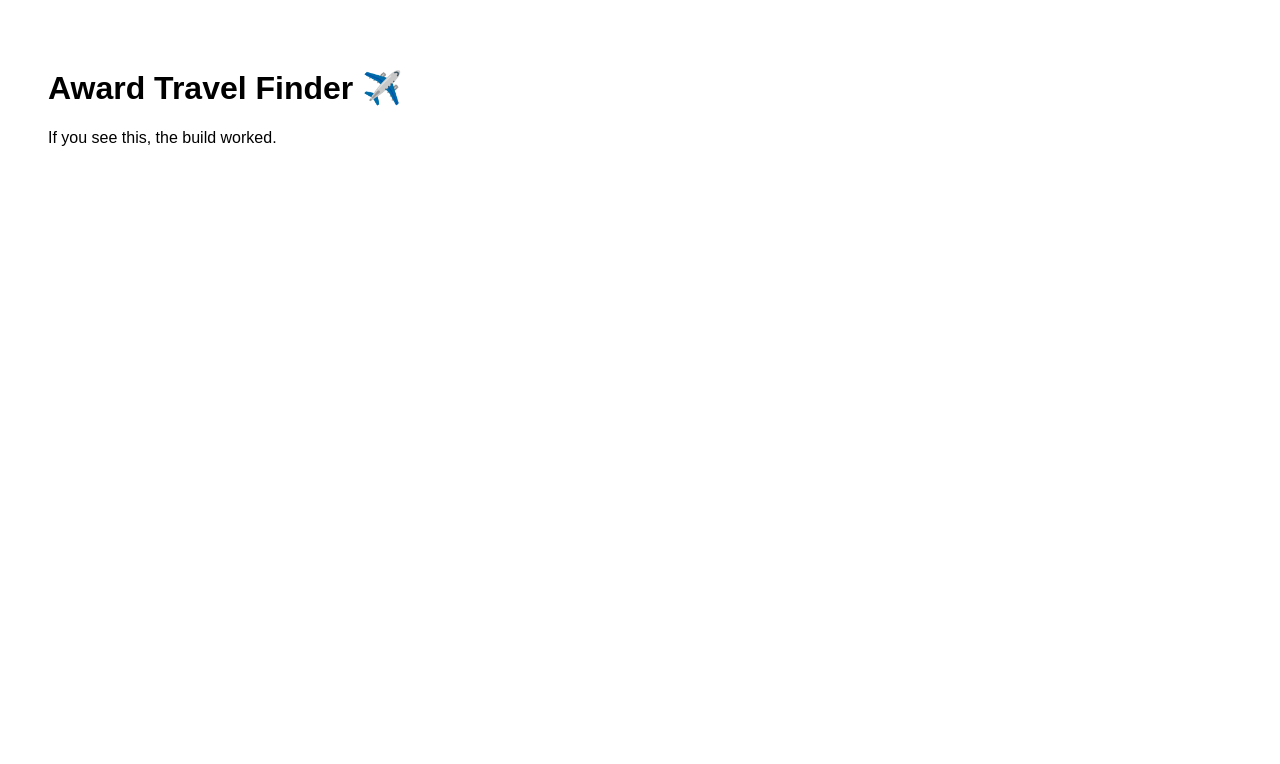
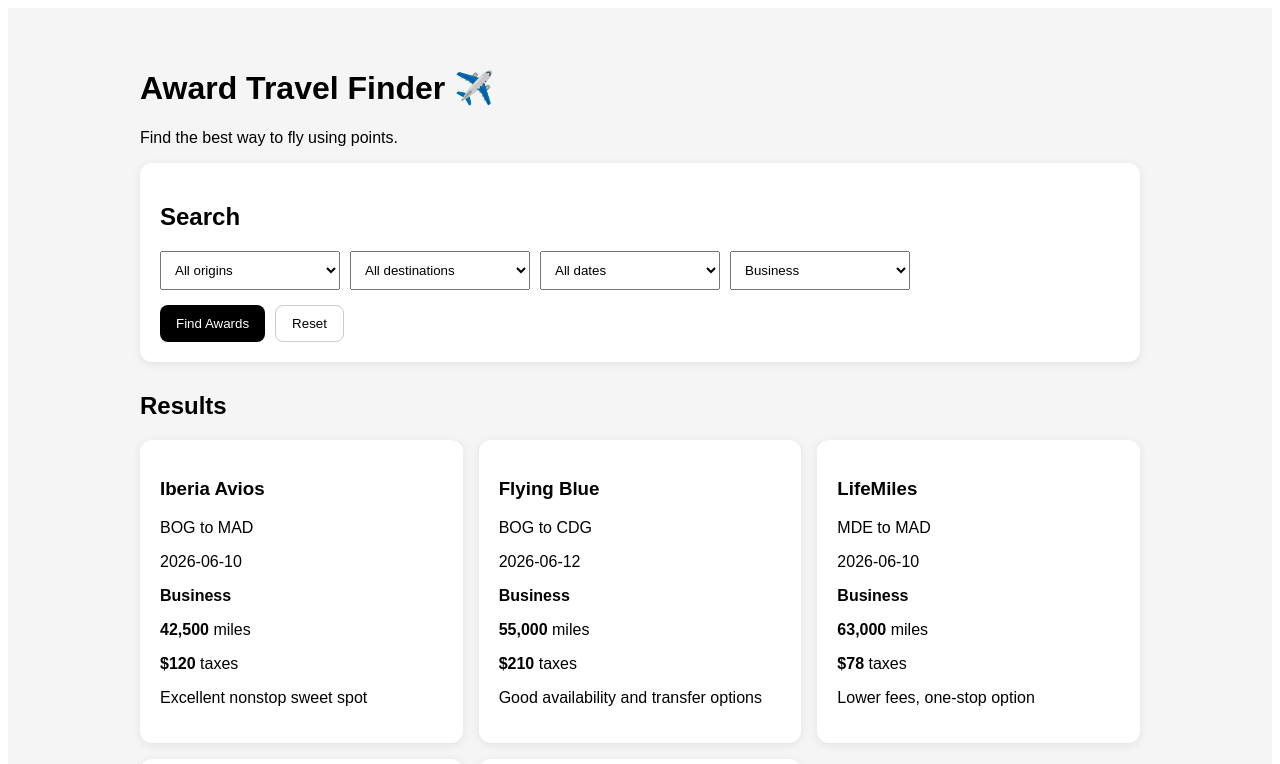
Before and after one commit to mattdemopoulos-ai/award-travel-finder, a Next.js app: page / in a window 1280 px wide. Shown: the top 764 px of the page. Built offline with nearby package versions, Linux system fonts and the light colour scheme.

Commit message:
Implement award travel search functionality
Added a search feature for award travel options with filtering based on origin, destination, date, and cabin class. Included a reset function to clear filters.

```diff
--- a/pages/index.js
+++ b/pages/index.js
@@ -1,8 +1,244 @@
+import { useState } from "react";
+
+const allResults = [
+  {
+    program: "Iberia Avios",
+    origin: "BOG",
+    destination: "MAD",
+    date: "2026-06-10",
+    cabin: "Business",
+    miles: 42500,
+    taxes: 120,
+    notes: "Excellent nonstop sweet spot"
+  },
+  {
+    program: "Flying Blue",
+    origin: "BOG",
+    destination: "CDG",
+    date: "2026-06-12",
+    cabin: "Business",
+    miles: 55000,
+    taxes: 210,
+    notes: "Good availability and transfer options"
+  },
+  {
+    program: "LifeMiles",
+    origin: "MDE",
+    destination: "MAD",
+    date: "2026-06-10",
+    cabin: "Business",
+    miles: 63000,
+    taxes: 78,
+    notes: "Lower fees, one-stop option"
+  },
+  {
+    program: "Flying Blue",
+    origin: "MDE",
+    destination: "AMS",
+    date: "2026-06-15",
+    cabin: "Business",
+    miles: 59000,
+    taxes: 195,
+    notes: "Strong Europe option from Medellin"
+  },
+  {
+    program: "Iberia Avios",
+    origin: "MDE",
+    destination: "MAD",
+    date: "2026-06-10",
+    cabin: "Economy",
+    miles: 25500,
+    taxes: 95,
+    notes: "Economy fallback option"
+  }
+];
+
 export default function Home() {
+  const [origin, setOrigin] = useState("ALL");
+  const [destination, setDestination] = useState("ALL");
+  const [date, setDate] = useState("ALL");
+  const [cabin, setCabin] = useState("Business");
+  const [results, setResults] = useState(allResults);
+
+  function handleSearch() {
+    const filtered = allResults.filter((result) => {
+      const originMatch = origin === "ALL" || result.origin === origin;
+      const destinationMatch =
+        destination === "ALL" || result.destination === destination;
+      const dateMatch = date === "ALL" || result.date === date;
+      const cabinMatch = cabin === "ALL" || result.cabin === cabin;
+
+      return originMatch && destinationMatch && dateMatch && cabinMatch;
+    });
+
+    setResults(filtered);
+  }
+
+  function handleReset() {
+    setOrigin("ALL");
+    setDestination("ALL");
+    setDate("ALL");
+    setCabin("Business");
+    setResults(allResults);
+  }
+
   return (
-    <div style={{ padding: 40, fontFamily: "Arial, sans-serif" }}>
-      <h1>Award Travel Finder ✈️</h1>
-      <p>If you see this, the build worked.</p>
+    <div
+      style={{
+        fontFamily: "Arial, sans-serif",
+        padding: "40px",
+        backgroundColor: "#f5f5f5",
+        minHeight: "100vh"
+      }}
+    >
+      <div style={{ maxWidth: "1000px", margin: "0 auto" }}>
+        <h1>Award Travel Finder ✈️</h1>
+        <p>Find the best way to fly using points.</p>
+
+        <div
+          style={{
+            backgroundColor: "white",
+            padding: "20px",
+            borderRadius: "12px",
+            marginBottom: "30px",
+            boxShadow: "0 2px 10px rgba(0,0,0,0.08)"
+          }}
+        >
+          <h2>Search</h2>
+
+          <div
+            style={{
+              display: "flex",
+              gap: "10px",
+              flexWrap: "wrap",
+              marginBottom: "15px"
+            }}
+          >
+            <select
+              value={origin}
+              onChange={(e) => setOrigin(e.target.value)}
+              style={{ padding: "10px", minWidth: "180px" }}
+            >
+              <option value="ALL">All origins</option>
+              <option value="MDE">MDE</option>
+              <option value="BOG">BOG</option>
+            </select>
+
+            <select
+              value={destination}
+              onChange={(e) => setDestination(e.target.value)}
+              style={{ padding: "10px", minWidth: "180px" }}
+            >
+              <option value="ALL">All destinations</option>
+              <option value="MAD">MAD</option>
+              <option value="CDG">CDG</option>
+              <option value="AMS">AMS</option>
+            </select>
+
+            <select
+              value={date}
+              onChange={(e) => setDate(e.target.value)}
+              style={{ padding: "10px", minWidth: "180px" }}
+            >
+              <option value="ALL">All dates</option>
+              <option value="2026-06-10">2026-06-10</option>
+              <option value="2026-06-12">2026-06-12</option>
+              <option value="2026-06-15">2026-06-15</option>
+            </select>
+
+            <select
+              value={cabin}
+              onChange={(e) => setCabin(e.target.value)}
+              style={{ padding: "10px", minWidth: "180px" }}
+            >
+              <option value="Business">Business</option>
+              <option value="Economy">Economy</option>
+              <option value="ALL">All cabins</option>
+            </select>
+          </div>
+
+          <div style={{ display: "flex", gap: "10px" }}>
+            <button
+              onClick={handleSearch}
+              style={{
+                padding: "10px 16px",
+                backgroundColor: "black",
+                color: "white",
+                border: "none",
+                borderRadius: "8px",
+                cursor: "pointer"
+              }}
+            >
+              Find Awards
+            </button>
+
+            <button
+              onClick={handleReset}
+              style={{
+                padding: "10px 16px",
+                backgroundColor: "white",
+                color: "black",
+                border: "1px solid #ccc",
+                borderRadius: "8px",
+                cursor: "pointer"
+              }}
+            >
+              Reset
+            </button>
+          </div>
+        </div>
+
+        <h2>Results</h2>
+
+        {results.length === 0 ? (
+          <div
+            style={{
+              backgroundColor: "white",
+              padding: "20px",
+              borderRadius: "12px",
+              boxShadow: "0 2px 10px rgba(0,0,0,0.08)"
+            }}
+          >
+            <p>No results found.</p>
+          </div>
+        ) : (
+          <div
+            style={{
+              display: "grid",
+              gridTemplateColumns: "repeat(auto-fit, minmax(260px, 1fr))",
+              gap: "16px"
+            }}
+          >
+            {results.map((result, index) => (
+              <div
+                key={index}
+                style={{
+                  backgroundColor: "white",
+                  padding: "20px",
+                  borderRadius: "12px",
+                  boxShadow: "0 2px 10px rgba(0,0,0,0.08)"
+                }}
+              >
+                <h3>{result.program}</h3>
+                <p>
+                  {result.origin} to {result.destination}
+                </p>
+                <p>{result.date}</p>
+                <p>
+                  <strong>{result.cabin}</strong>
+                </p>
+                <p>
+                  <strong>{result.miles.toLocaleString()}</strong> miles
+                </p>
+                <p>
+                  <strong>${result.taxes}</strong> taxes
+                </p>
+                <p>{result.notes}</p>
+              </div>
+            ))}
+          </div>
+        )}
+      </div>
     </div>
   );
 }
```
